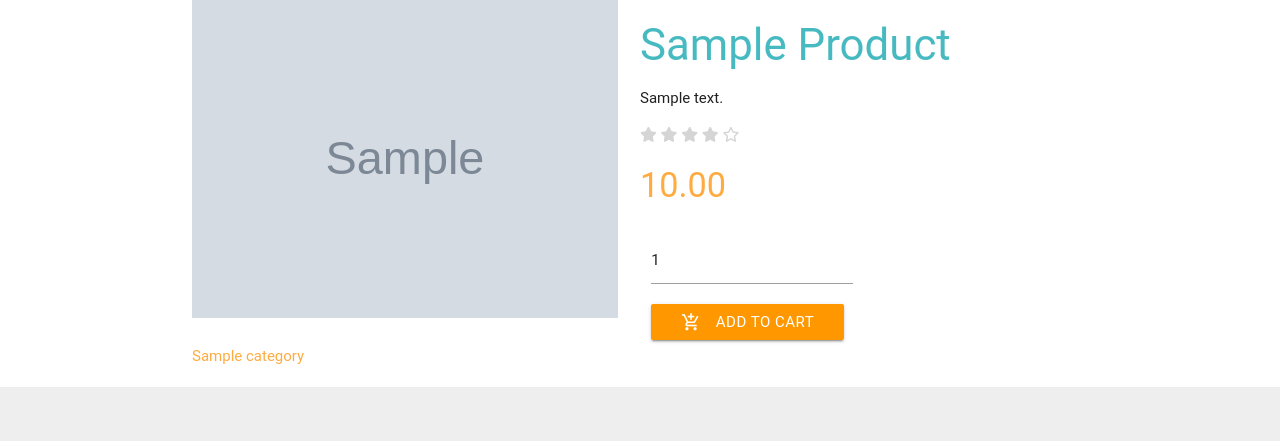
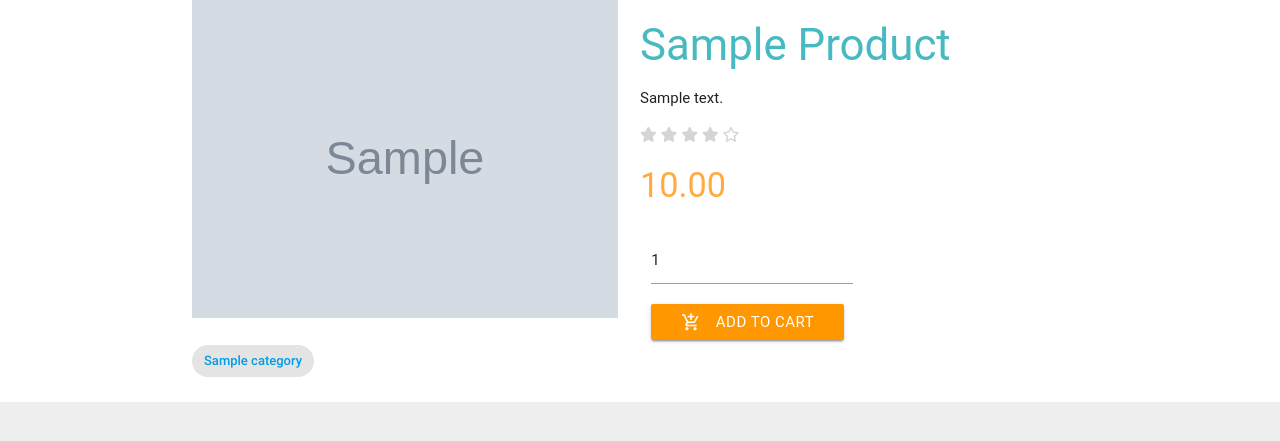
Before and after one commit to moisesdelacruz/stores_center, a Django app: page /00000000-0000-0000-0000-000000000001/detail/ in a window 1280 px wide. Shown: the part 151-592 px from the top of the page. Run offline with Django 3.2, Linux system fonts and the light colour scheme; tables that the repository leaves empty hold one stand-in row (values such as "Sample post"); grey boxes marked "Sample" are stand-in pictures; some libraries are stand-ins or nearby versions; some web fonts are replaced.

Commit message:
product_detail.html add tags

```diff
--- a/templates/product/product_detail.html
+++ b/templates/product/product_detail.html
@@ -8,9 +8,11 @@
   <div class="row container product_detail">
     <div class="col s12 m6">
       <img src="{{ object.photo.url }}" class="row photo" width="450" height="450" />
-      <div class="row price">
+      <div class="row">
         {% for cat in object.categories.all %}
-          <span>{{ cat }}</span>
+          <div class="chip">
+            <a href="{{ cat.slug }}">{{ cat.title }}</a>
+          </div>
         {% endfor %}
       </div>
     </div>
```
